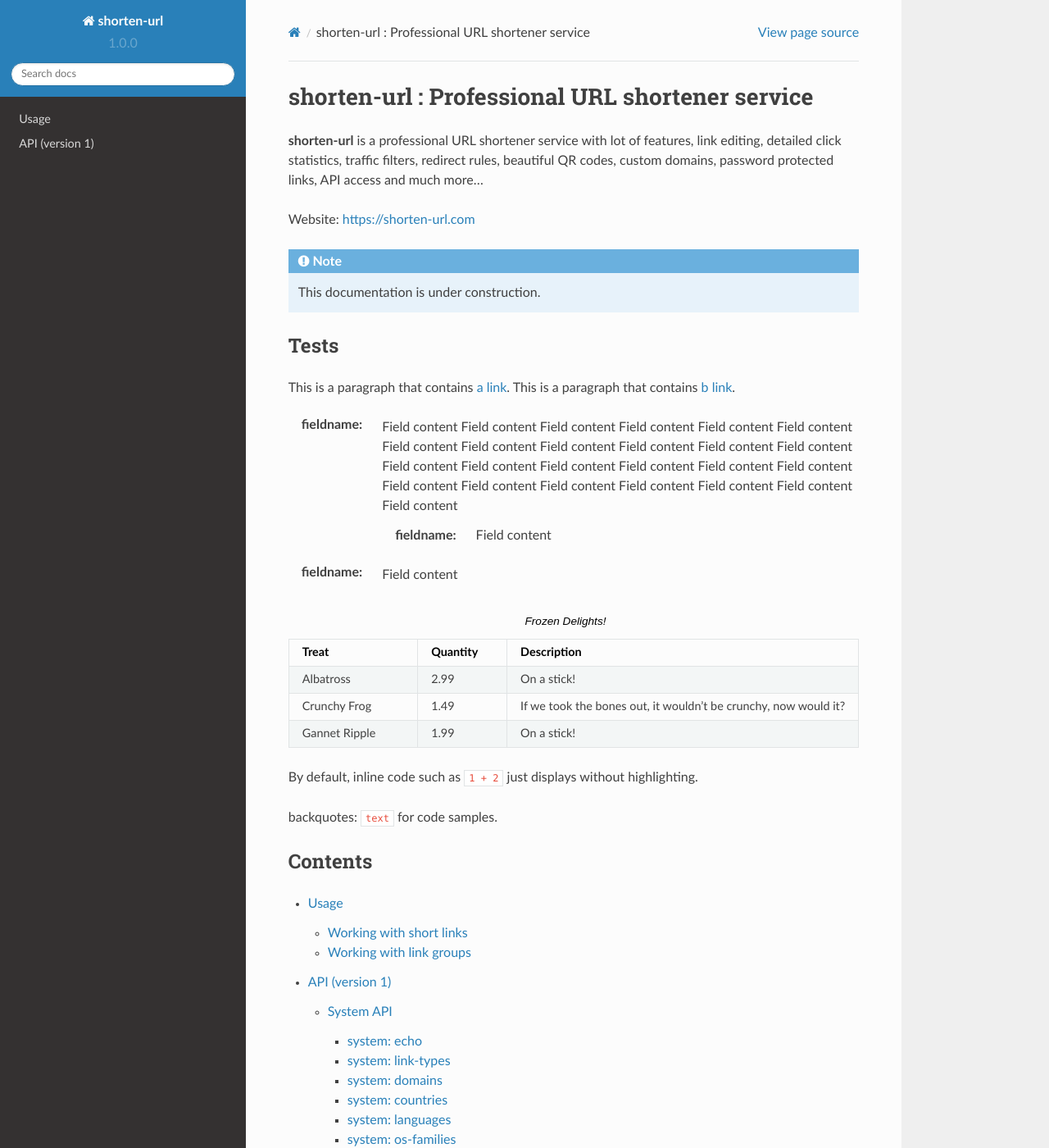
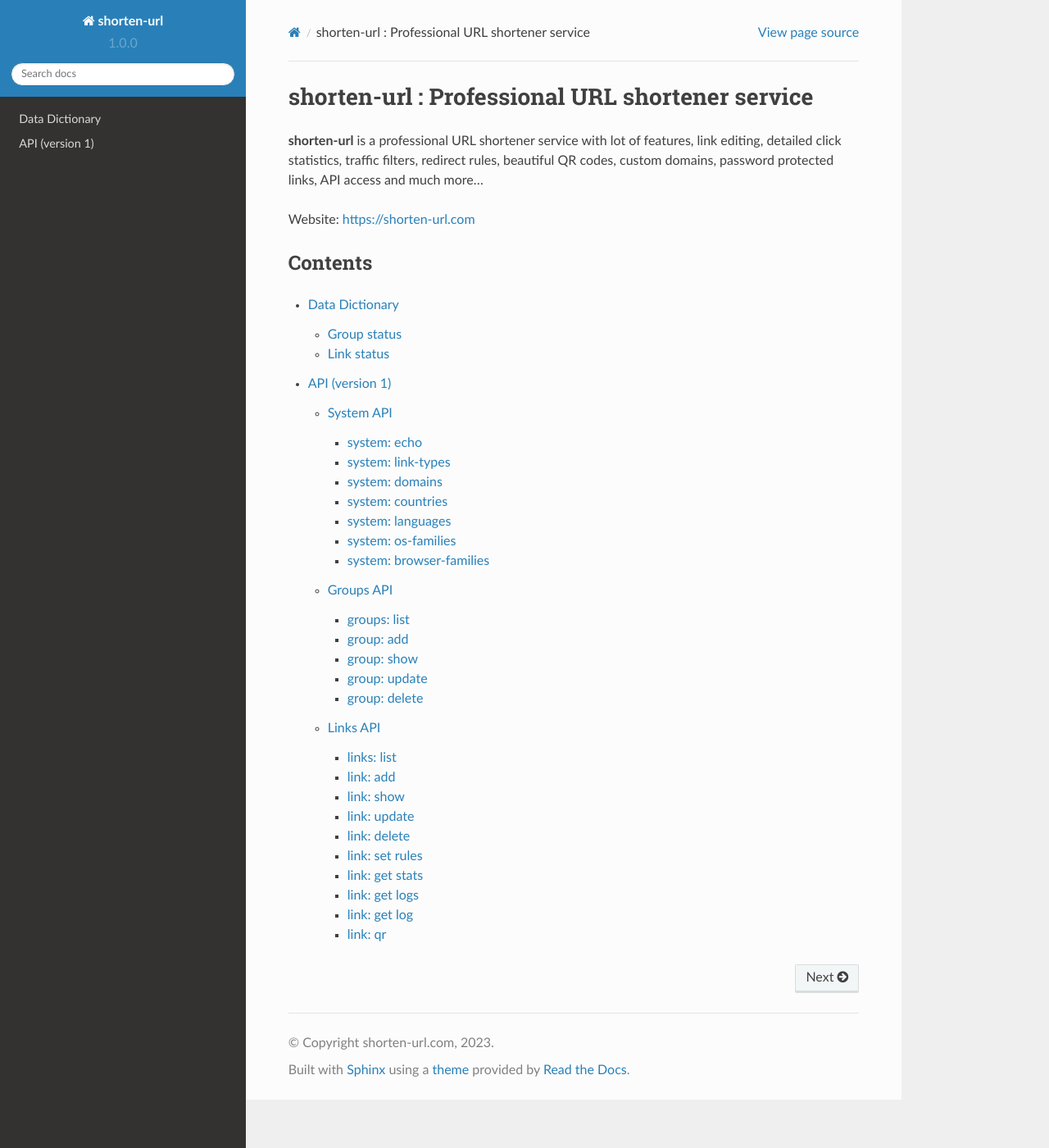
Before and after one commit to alxxnder/urls-docs, a Sphinx documentation site: the page built from docs/source/index.rst, in a window 1280 px wide and 1400 px high. Shown: the whole window at 82% size. Built offline with Sphinx 7.4.7 and the Read the Docs theme 2.0.0, drawn with Linux system fonts in a browser that asks for light colours.

Commit message:
Data dictionary

```diff
--- a/docs/source/index.rst
+++ b/docs/source/index.rst
@@ -5,45 +5,11 @@
 
 Website: `https://shorten-url.com <https://shorten-url.com/>`_
 
-.. note::
-
-   This documentation is under construction.
-
-Tests
------
-
-This is a paragraph that contains `a link`_.
-This is a paragraph that contains `b link`_.
-
-.. _a link: https://domain.invalid/
-.. _b link: https://domain.in/
-
-
-:fieldname: Field content Field content Field content Field content Field content Field content Field content Field content Field content Field content Field content Field content Field content Field content Field content Field content Field content Field content Field content Field content Field content Field content Field content Field content Field content
-
-   :fieldname: Field content
-
-:fieldname: Field content
-
-
-.. csv-table:: Frozen Delights!
-   :header: "Treat", "Quantity", "Description"
-   :widths: 15, 10, 30
-
-   "Albatross", 2.99, "On a stick!"
-   "Crunchy Frog", 1.49, "If we took the bones out,
-   it wouldn't be crunchy, now would it?"
-   "Gannet Ripple", 1.99, "On a stick!"
-
-
-By default, inline code such as :code:`1 + 2` just displays without highlighting.
-
-backquotes: ``text`` for code samples.
 
 Contents
 --------
 
 .. toctree::
 
-   usage
+   dd
    api
--- a/docs/source/usage.rst
+++ /dev/null
@@ -1,8 +0,0 @@
-Usage
-=====
-
-Working with short links
-------------------------
-
-Working with link groups
-------------------------
```
Also changed, not shown: docs/source/dd.rst (added, +31 -0 lines).
